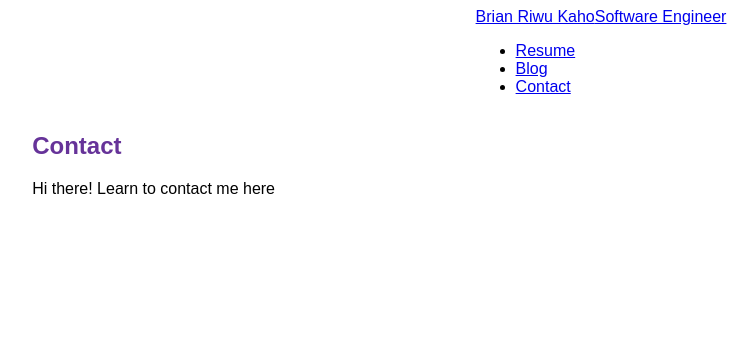
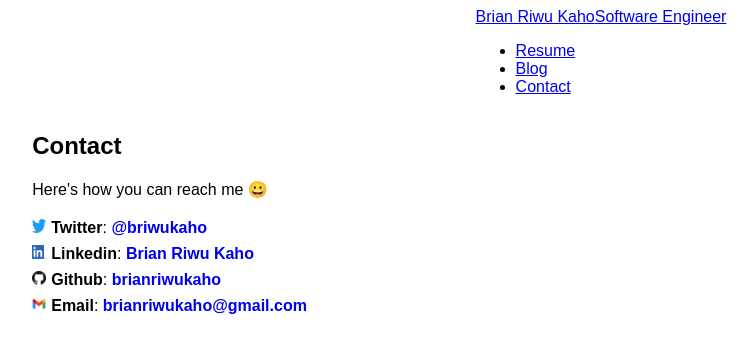
Before and after one commit to brianriwukaho/my-first-gatsby-site, a Gatsby site: page /contact in a window 1280 px wide. Shown: the whole page, without its empty margins (39-794 px from the left). Built offline with nearby package versions, Linux system fonts and the light colour scheme; Gatsby itself is replaced by a stand-in of ours.

Commit message:
finished contact me page and css improvements

```diff
--- a/src/components/layout.js
+++ b/src/components/layout.js
@@ -56,8 +56,10 @@ export default ({ pageTitle, children }) => {
         </div>
       </header>
       <div className="site-wrapper">
-        <h2 className={heading}>{pageTitle}</h2>
-        {children}
+        <div>
+          <h2 className={heading}>{pageTitle}</h2>
+          {children}
+        </div>
       </div>
     </div>
   );
--- a/src/components/layout.module.css
+++ b/src/components/layout.module.css
@@ -21,7 +21,7 @@
   padding-left: 0;
 }
 .nav-link-item {
-  padding-right: 2rem;
+  padding-left: 2rem;
 }
 .nav-link-text {
   color: rebeccapurple;
@@ -39,7 +39,6 @@
   justify-content: space-between;
   align-items: center;
   flex-direction: row;
-  margin-left: -5px;
   font-size: 1.17em;
   font-weight: bold;
 }
--- a/src/pages/blog.js
+++ b/src/pages/blog.js
@@ -15,13 +15,13 @@ const BlogPage = ({
     .map((edge) => <PostLink key={edge.node.id} post={edge.node} />);
 
   return (
-    <Layout pageTitle="Blog">
+    <Layout>
       <Helmet>
         <title>{site.siteMetadata.title}</title>
         <meta name="description" content={site.siteMetadata.description} />
       </Helmet>
 
-      <h2>All posts</h2>
+      <h2>All blog posts</h2>
       <div className="grids">{Posts}</div>
     </Layout>
   );
--- a/src/pages/contact.js
+++ b/src/pages/contact.js
@@ -3,8 +3,39 @@ import Layout from "../components/layout";
 
 const ContactPage = () => {
   return (
-    <Layout pageTitle="Contact">
-      <p>Hi there! Learn to contact me here</p>
+    <Layout>
+      <h2>Contact</h2>
+      <p>Here's how you can reach me 😀</p>
+      <ul className="contact-info">
+        <li>
+          <img src="/assets/contact/twitter.png" className="contact-me-icon" />
+          <b>Twitter</b>:{" "}
+          <b>
+            <a href="/">@briwukaho</a>
+          </b>
+        </li>
+        <li>
+          <img src="/assets/contact/linkedin.png" className="contact-me-icon" />
+          <b>Linkedin</b>:{" "}
+          <b>
+            <a href="/">Brian Riwu Kaho</a>
+          </b>
+        </li>
+        <li>
+          <img src="/assets/contact/github.png" className="contact-me-icon" />
+          <b>Github</b>:{" "}
+          <b>
+            <a href="/">brianriwukaho</a>
+          </b>
+        </li>
+        <li>
+          <img src="/assets/contact/gmail.png" className="contact-me-icon" />
+          <b>Email</b>:{" "}
+          <b>
+            <a href="/">brianriwukaho@gmail.com</a>
+          </b>
+        </li>
+      </ul>
     </Layout>
   );
 };
--- a/src/styles/global.scss
+++ b/src/styles/global.scss
@@ -30,7 +30,7 @@ body {
   width: 90%;
   padding-top: 0px !important;
   padding: 32px;
-  max-width: 1340px;
+  max-width: 1320px;
   margin: 0 auto;
   img {
     max-width: 100%;
@@ -197,6 +197,10 @@ body {
   flex-direction: row;
   padding: 6px 0px;
 
+  p {
+    margin: 0px;
+  }
+
   .company {
     font-weight: bold;
     font-size: 22px;
@@ -238,3 +242,25 @@ body {
     }
   }
 }
+
+.contact-info {
+  padding: 0px 0px;
+  list-style-type: none;
+
+  li {
+    padding: 4px 0px;
+
+    img {
+      padding-right: 5px;
+    }
+
+    a {
+      text-decoration: none;
+    }
+  }
+}
+
+.contact-me-icon {
+  height: 14px;
+  width: 14px;
+}
```
Also changed, not shown: static/assets/contact/github.png (added), static/assets/contact/gmail.png (added), static/assets/contact/linkedin.png (added), static/assets/contact/twitter.png (added).
